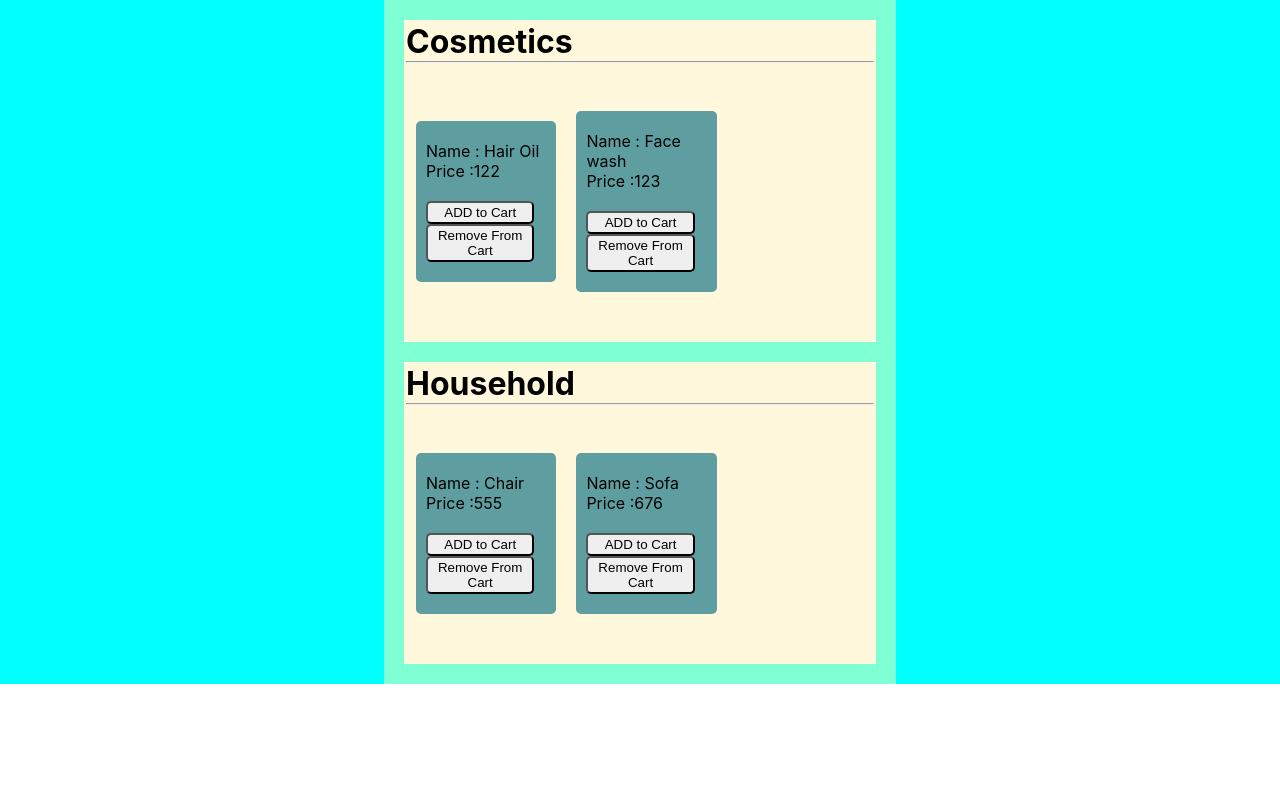
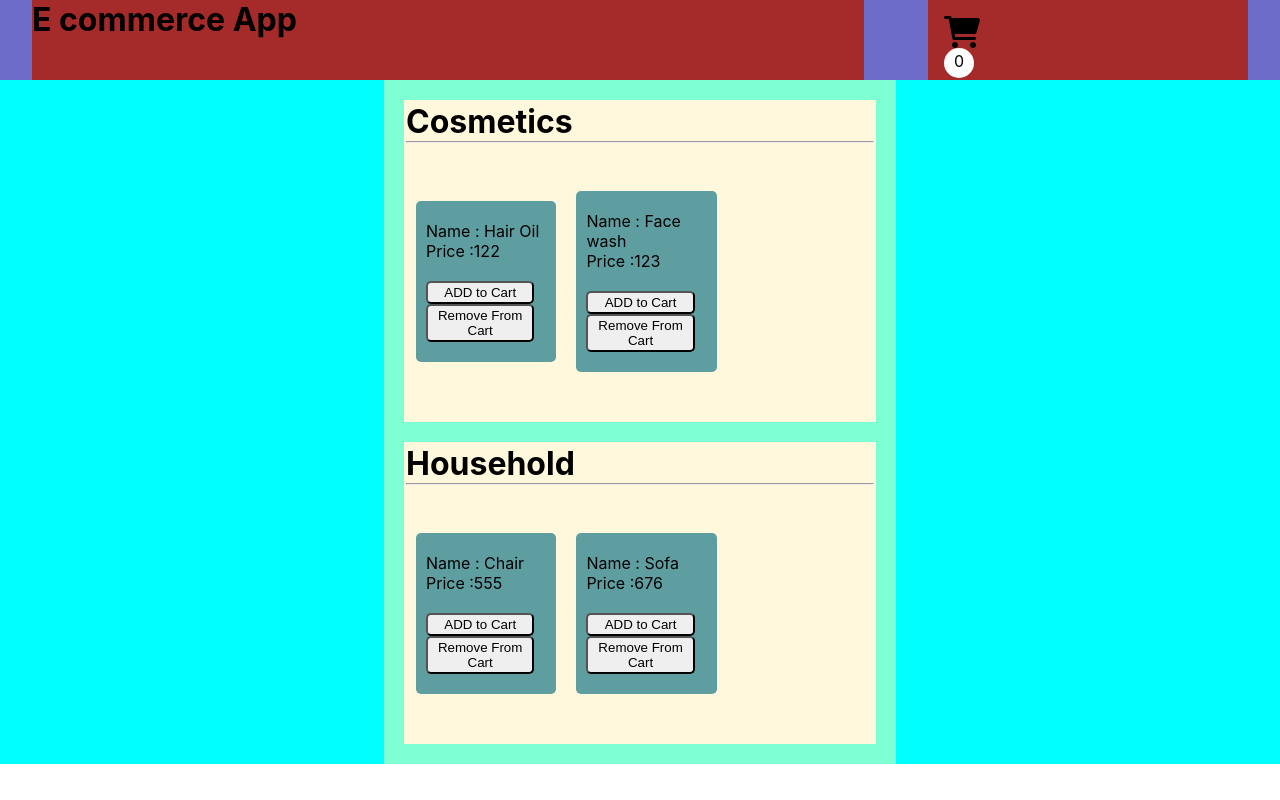
Before and after one commit to this-is-varun/ecom, a React (Create React App) app: page / in a window 1280 px wide. Built offline with nearby package versions, Linux system fonts and the light colour scheme.

Commit message:
cart dropdown added

```diff
--- a/public/index.html
+++ b/public/index.html
@@ -1,6 +1,7 @@
 <!DOCTYPE html>
 <html lang="en">
   <head>
+    <link rel="stylesheet" href="https://cdnjs.cloudflare.com/ajax/libs/font-awesome/6.2.0/css/all.min.css" integrity="sha512-xh6O/CkQoPOWDdYTDqeRdPCVd1SpvCA9XXcUnZS2FmJNp1coAFzvtCN9BmamE+4aHK8yyUHUSCcJHgXloTyT2A==" crossorigin="anonymous" referrerpolicy="no-referrer" />
     <meta charset="utf-8" />
     <link rel="icon" href="%PUBLIC_URL%/favicon.ico" />
     <meta name="viewport" content="width=device-width, initial-scale=1" />
--- /dev/null
+++ b/src/components/Header.css
@@ -0,0 +1,44 @@
+*{
+    margin: 0;
+    padding: 0;
+    box-sizing: border-box;
+}
+ .backdrop_navabar{
+     height: 10vh;
+     width: 100vw;
+     background-color: rgb(108, 108, 201);
+     display: flex;
+     justify-content: space-around;
+  }
+ .navbar_right{
+     height: 100%;
+     width: 65%;
+     background-color: brown;
+ }
+ .navbar_left{
+    height: auto;
+    width: 25%;
+    background-color: brown;
+    z-index: 1;
+    padding: 1rem;
+}
+.main_navbar{
+    height: auto;
+    width: auto;
+    padding: 15px;
+    background-color: cadetblue;
+   font-weight: bold;
+   font-family: Georgia, 'Times New Roman', Times, serif;
+}
+.navbar_left i{
+    font-size: 2rem;
+}
+.counter{
+    height: 30px;
+    width: 30px;
+    background-color: rgb(255, 255, 255);
+    text-align: center;
+    padding-top: 3px;
+    border-radius: 50%;
+
+}
--- a/src/components/Header.js
+++ b/src/components/Header.js
@@ -1,24 +1,45 @@
 import React from 'react'
+import { useState } from 'react'
+import './Header.css'
 function Header(props){
 
-   // console.log(props.data[1].cardData.Name);
+     const [display,setDisplay] = useState('none');
+
+     const HandleDisplay = () =>{
+       if(display === "none"){
+         setDisplay("block");
+       } else if(display === "block"){
+         setDisplay("none");
+       }
+
+     }
+
 
   return(
       <>
+ <div className='backdrop_navabar'>
+ <div className='navbar_right'><h1>E commerce App</h1></div>
+
+ <div className='navbar_left'>
+ <i class="fa-solid fa-cart-shopping" onClick={HandleDisplay} ></i>
+      <div className='counter'>{props.data.length}</div>
+
       {
         props.data.map((curr,currIndex)=>{
+        return(
+            <>
+      <div className='main_navbar' key={curr} style={{display:display}}>
+                <p>Name : {curr.cardData.Name}</p>
 
-            return(
-               <>
-                   <div className='main' key={curr}>
-                        <p>Name : {curr.cardData.Name}</p>
-                        <h1>Price : {curr.cardData.price}</h1>
+                <p>Price : {curr.cardData.price}</p>
+                <hr />
+                </div>
+            </>
+           )})
+      }
+      </div>
 
-                   </div>
-               </>
-           )
-       })
-      }
+      </div>
 
       </>
   )
```
